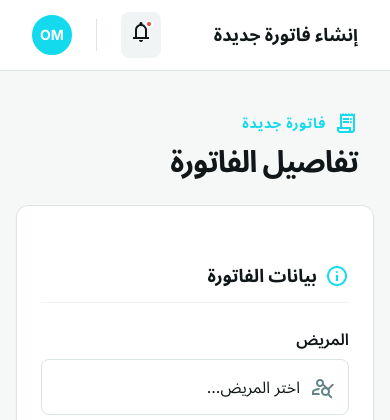
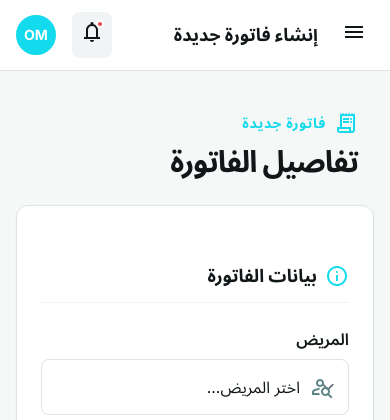
Before and after one commit to Ma7moud-Mansour/Dent-Clinic, a Django app: page /invoices/add/ in a window 390 px wide. Shown: the top 420 px of the page. Run offline with Django 5.2, Linux system fonts and the light colour scheme; a user stored in the database is signed in; data comes from the database, SQL or seed files in the repository; some libraries are stand-ins or nearby versions.

Commit message:
mobile ui error

```diff
--- a/myproject/templates/clinic/dashboard_layout.html
+++ b/myproject/templates/clinic/dashboard_layout.html
@@ -3,10 +3,20 @@
 
 {% block content %}
 <div class="flex h-screen overflow-hidden">
+    <!-- Mobile Sidebar Overlay/Backdrop -->
+    <div id="sidebar-backdrop" class="fixed inset-0 bg-black/50 z-40 lg:hidden hidden" onclick="closeMobileSidebar()"></div>
+
     <!-- Sidebar Navigation (Right side for RTL) -->
-    <aside
-        class="w-64 bg-white dark:bg-[#1a2b2d] border-l border-[#dbe5e6] dark:border-[#2a3b3d] hidden lg:flex flex-col">
+    <aside id="sidebar"
+        class="w-64 bg-white dark:bg-[#1a2b2d] border-l border-[#dbe5e6] dark:border-[#2a3b3d] flex-col
+               hidden lg:flex
+               fixed lg:relative inset-y-0 right-0 z-50 lg:z-auto
+               transition-transform duration-300 ease-in-out">
         <div class="p-6 flex flex-col h-full">
+            <!-- Close Button (Mobile Only) -->
+            <button onclick="closeMobileSidebar()" class="lg:hidden self-start mb-2 p-1 rounded-lg hover:bg-[#f0f4f4] dark:hover:bg-primary/5 text-[#618689]">
+                <span class="material-symbols-outlined">close</span>
+            </button>
             <!-- Clinic Logo -->
             <div class="flex items-center gap-3 mb-8">
                 <div class="size-10 rounded-full bg-primary flex items-center justify-center text-white">
@@ -69,8 +79,12 @@
     <main class="flex-1 flex flex-col overflow-y-auto">
         <!-- Top Navbar -->
         <header
-            class="h-30 py-3 bg-white dark:bg-[#1a2b2d] border-b border-[#dbe5e6] dark:border-[#2a3b3d] flex items-center justify-between px-8 sticky top-0 z-10 ">
-            <div class="flex items-center gap-6 flex-1">
+            class="h-30 py-3 bg-white dark:bg-[#1a2b2d] border-b border-[#dbe5e6] dark:border-[#2a3b3d] flex items-center justify-between px-4 sm:px-8 sticky top-0 z-10">
+            <div class="flex items-center gap-4 sm:gap-6 flex-1">
+                <!-- Hamburger Menu Button (Mobile Only) -->
+                <button onclick="openMobileSidebar()" class="lg:hidden p-2 rounded-lg hover:bg-[#f0f4f4] dark:hover:bg-primary/5 text-[#111718] dark:text-white">
+                    <span class="material-symbols-outlined">menu</span>
+                </button>
                 <h2 class="text-[#111718] dark:text-white text-lg font-bold">
                     {% block header_title %}لوحة التحكم{% endblock %}
                 </h2>
@@ -89,7 +103,7 @@
                     <span
                         class="absolute top-2 right-2 w-2 h-2 bg-red-500 rounded-full border-2 border-white dark:border-[#1a2b2d]"></span>
                 </button>
-                <div class="h-8 w-[1px] bg-[#dbe5e6] dark:bg-[#2a3b3d] mx-2"></div>
+                <div class="h-8 w-[1px] bg-[#dbe5e6] dark:bg-[#2a3b3d] mx-2 hidden sm:block"></div>
                 <div class="flex items-center gap-3">
                     <div class="text-left hidden sm:block">
                         <p class="text-sm font-bold text-[#111718] dark:text-white leading-tight">{{ request.user.get_full_name|default:request.user.username }}</p>
@@ -108,4 +122,25 @@
         {% endblock %}
     </main>
 </div>
+
+<!-- Mobile Sidebar Toggle Script -->
+<script>
+    function openMobileSidebar() {
+        const sidebar = document.getElementById('sidebar');
+        const backdrop = document.getElementById('sidebar-backdrop');
+        sidebar.classList.remove('hidden');
+        sidebar.classList.add('flex');
+        backdrop.classList.remove('hidden');
+        document.body.classList.add('overflow-hidden', 'lg:overflow-auto');
+    }
+
+    function closeMobileSidebar() {
+        const sidebar = document.getElementById('sidebar');
+        const backdrop = document.getElementById('sidebar-backdrop');
+        sidebar.classList.add('hidden');
+        sidebar.classList.remove('flex');
+        backdrop.classList.add('hidden');
+        document.body.classList.remove('overflow-hidden', 'lg:overflow-auto');
+    }
+</script>
 {% endblock %}
```
